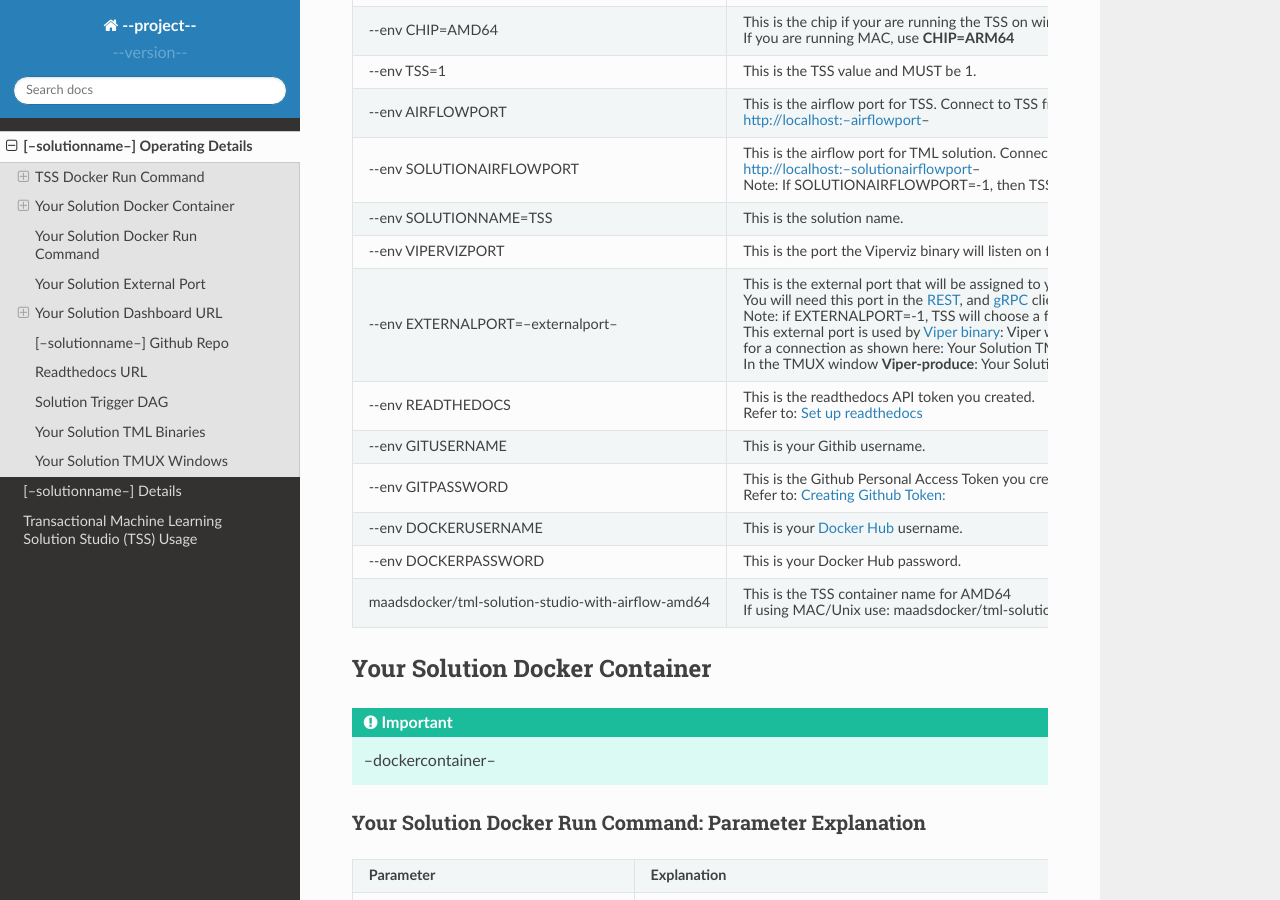
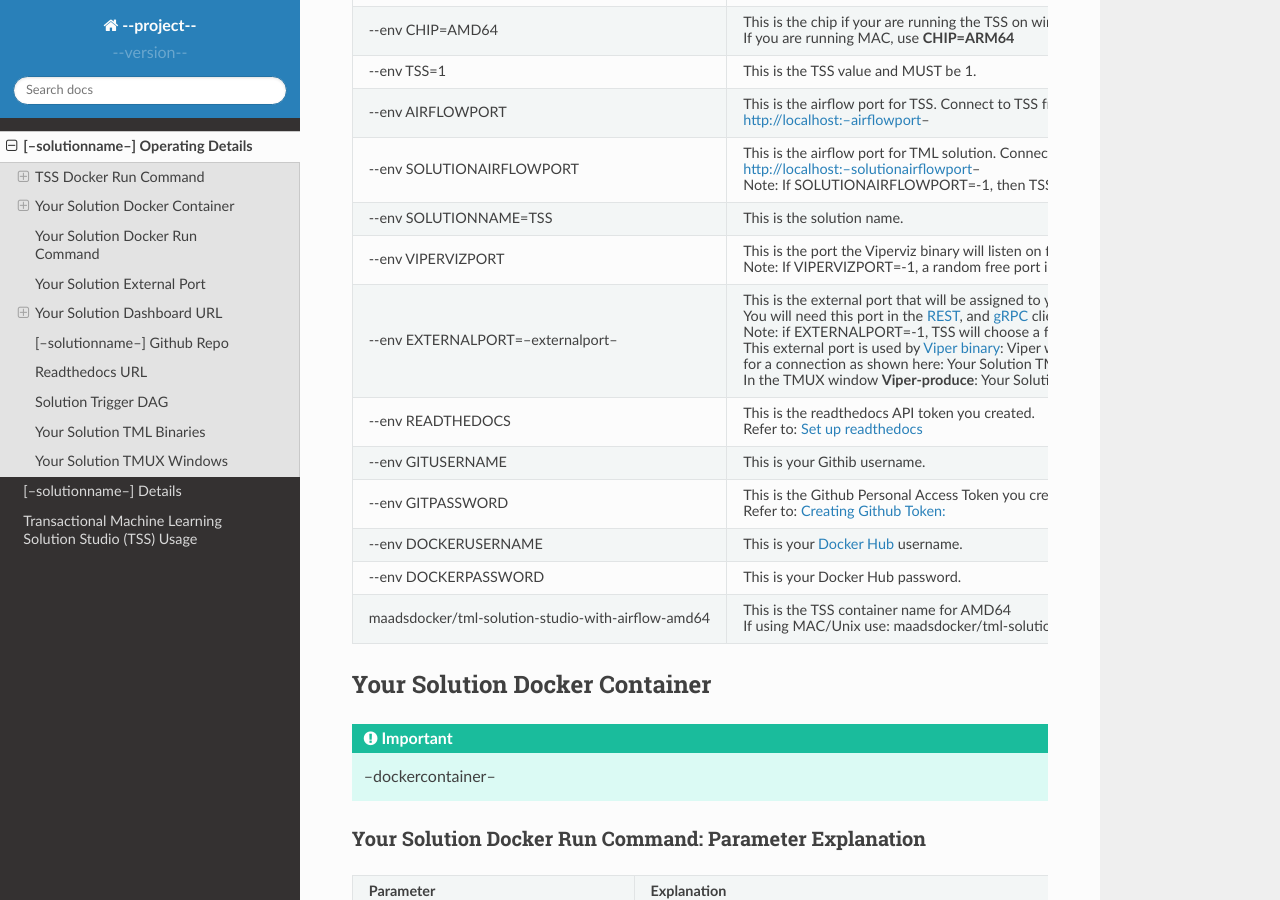
Before and after one commit to vanesalcb06/tssproject2-2b5c, a Sphinx documentation site: the page built from docs/source/operating.rst, in a window 1280 px wide and 900 px high, scrolled down 1275 px. Built offline with Sphinx 7.4.7 and the Read the Docs theme 2.0.0, drawn with Linux system fonts in a browser that asks for light colours.

Commit message:
Update operating.rst

```diff
--- a/docs/source/operating.rst
+++ b/docs/source/operating.rst
@@ -72,6 +72,8 @@ TSS Docker Run Command: Parameter Explanation
      - This is the solution name.
    * - \-\-env VIPERVIZPORT
      - This is the port the Viperviz binary will listen on for connections.
+
+       Note: If VIPERVIZPORT=-1, a random free port is selected by TSS.
    * - \-\-env EXTERNALPORT=--externalport--
      - This is the external port that will be assigned to your TML solution for external access.
 
```
